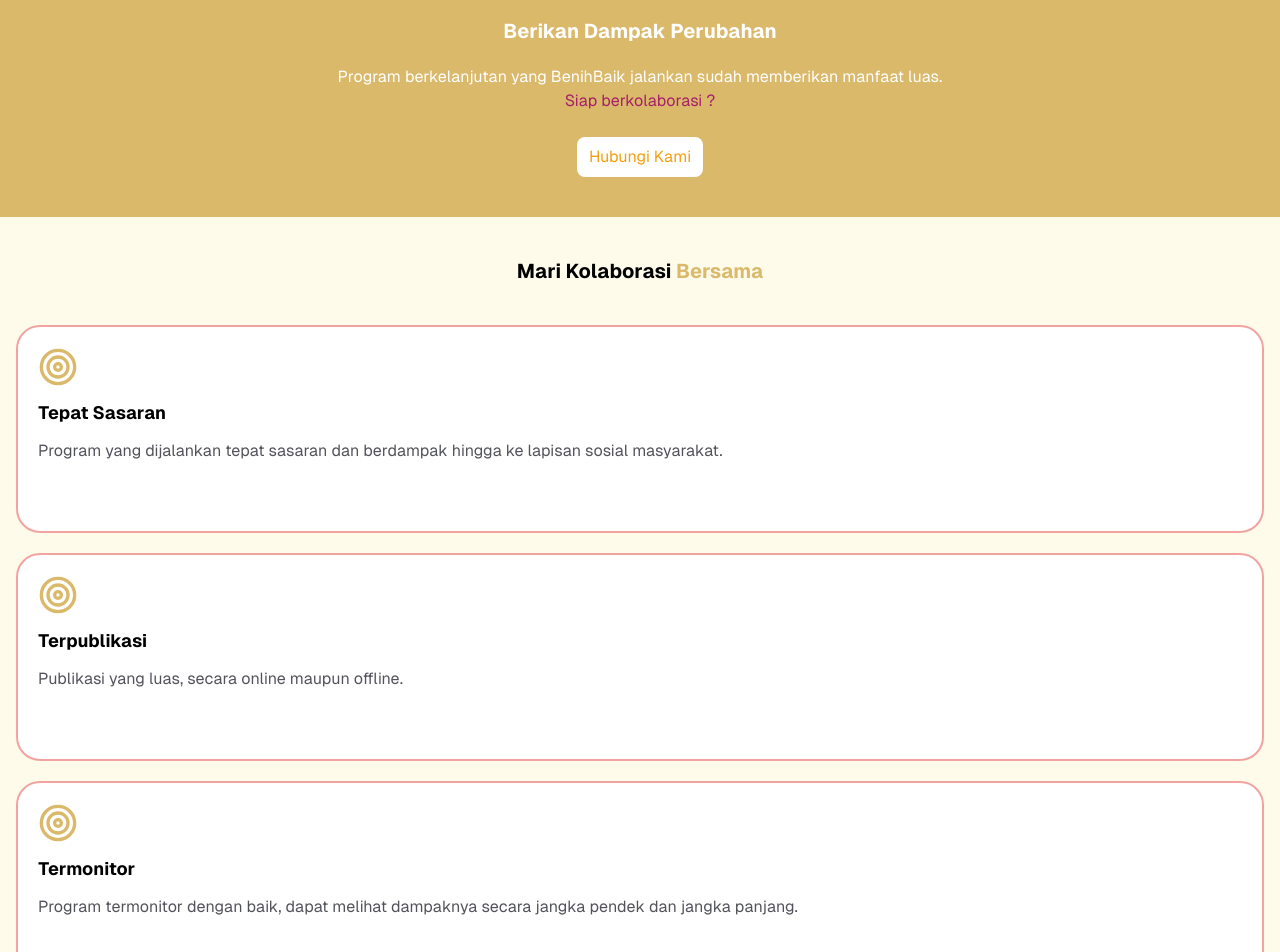
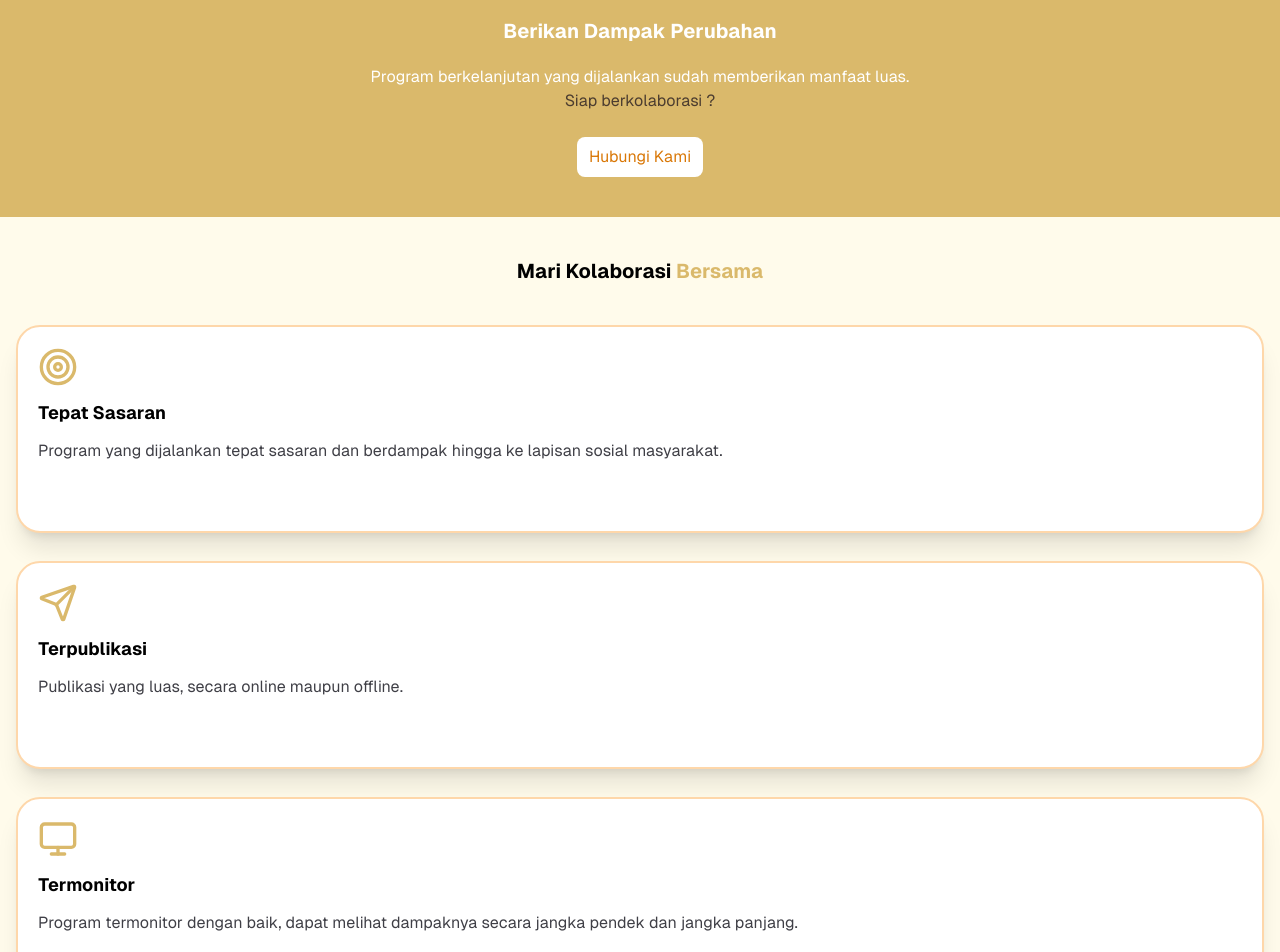
Before and after one commit to daffarian/indonesiaemasmerdeka, a Next.js app: page / in a window 1280 px wide. Shown: the part 1620-2572 px from the top of the page. Built offline with nearby package versions, Linux system fonts and the light colour scheme.

Commit message:
featured change ui

```diff
--- a/src/components/home/AboutSection.tsx
+++ b/src/components/home/AboutSection.tsx
@@ -4,7 +4,7 @@
   return (
     <section className={`${className} text-white`}>
       <div className="">
-        <div className="container py-10 bg-[#b08a31]">
+        <div className="container py-10 bg-secondary">
           <h2>Yayasan Indonesia Emas Merdeka</h2>
           <p className="mt-5">
             Kolaborasi program yang dijalankan akan mampu berdampak secara
@@ -15,13 +15,13 @@
         <div className="text-center container bg-primary py-10">
           <h2>Berikan Dampak Perubahan</h2>
           <p className="mt-5">
-            Program berkelanjutan yang BenihBaik jalankan sudah memberikan
+            Program berkelanjutan yang dijalankan sudah memberikan
             manfaat luas.
           </p>
-          <p className="text-[#A61F69]">Siap berkolaborasi ?</p>
+          <p className="text-[#4b3c2f]">Siap berkolaborasi ?</p>
           <Link
             href={"/"}
-            className={"px-3 py-2 mt-6 inline-flex rounded-lg bg-white text-amber-500 hover:shadow-lg transition-all"}
+            className={"px-3 py-2 mt-6 inline-flex rounded-lg bg-white text-amber-600 hover:shadow-lg transition-all"}
           >
             Hubungi Kami
           </Link>
--- a/src/components/home/FeaturedSection.tsx
+++ b/src/components/home/FeaturedSection.tsx
@@ -1,4 +1,6 @@
 import TargetIcon from "../icons/TergetIcon";
+import SendIcon from "../icons/SendIcon";
+import MonitorIcon from "../icons/MonitorIcon";
 
 export default function FeaturedSection({ className }: { className?: string }) {
   return (
@@ -6,27 +8,28 @@
       <h2 className="text-center">
         Mari Kolaborasi <span className="text-primary">Bersama</span>
       </h2>
-      <div className="container mt-10 flex flex-col gap-5">
-        <div className="p-5 border-2 border-[#f2a3a0] h-52 rounded-3xl bg-white">
+      <div className="container mt-10 flex flex-col gap-7">
+        <div className="p-5 border-2 border-orange-200 h-52 rounded-3xl bg-white shadow-xl">
           <TargetIcon className="text-primary h-10 w-10" />
           <h3 className="mt-3">Tepat Sasaran</h3>
-          <p className="text-zinc-600 mt-3">
+          <p className="text-zinc-700 mt-3">
             Program yang dijalankan tepat sasaran dan berdampak hingga ke
             lapisan sosial masyarakat.
           </p>
         </div>
-        <div className="p-5 border-2 border-[#f2a3a0] h-52 rounded-3xl bg-white">
-          <TargetIcon className="text-primary h-10 w-10" />
+        <div className="p-5 border-2 border-orange-200 h-52 rounded-3xl bg-white shadow-xl">
+          <SendIcon className="text-primary h-10 w-10" />
           <h3 className="mt-3">Terpublikasi</h3>
-          <p className="text-zinc-600 mt-3">
-          Publikasi yang luas, secara online maupun offline.
+          <p className="text-zinc-700 mt-3">
+            Publikasi yang luas, secara online maupun offline.
           </p>
         </div>
-        <div className="p-5 border-2 border-[#f2a3a0] h-52 rounded-3xl bg-white">
-          <TargetIcon className="text-primary h-10 w-10" />
+        <div className="p-5 border-2 border-orange-200 h-52 rounded-3xl bg-white shadow-xl">
+          <MonitorIcon className="text-primary h-10 w-10" />
           <h3 className="mt-3">Termonitor</h3>
-          <p className="text-zinc-600 mt-3">
-          Program termonitor dengan baik, dapat melihat dampaknya secara jangka pendek dan jangka panjang.
+          <p className="text-zinc-700 mt-3">
+            Program termonitor dengan baik, dapat melihat dampaknya secara
+            jangka pendek dan jangka panjang.
           </p>
         </div>
       </div>
--- a/src/components/home/HomeSection.tsx
+++ b/src/components/home/HomeSection.tsx
@@ -21,7 +21,7 @@
         {/* Headline Stop */}
         {/* CTA Start */}
         <div>
-          <p className="mt-10">Siap memberikan dampak kebaikan ?</p>
+          <p className="mt-10 font-semibold">Siap memberikan dampak kebaikan ?</p>
           <div className="flex flex-row w-full gap-5 mt-5 text-sm">
             <Link
               className="bg-primary text-center rounded-lg text-white w-full px-5 py-3"
--- /dev/null
+++ b/src/components/icons/MonitorIcon.tsx
@@ -0,0 +1,5 @@
+import { Monitor } from "lucide-react";
+
+export default function MonitorIcon({ className }: { className?: string }) {
+  return <Monitor className={className} />;
+}
--- /dev/null
+++ b/src/components/icons/SendIcon.tsx
@@ -0,0 +1,5 @@
+import { Send } from "lucide-react";
+
+export default function SendIcon({ className }: { className?: string }) {
+  return <Send className={className} />;
+}
--- a/tailwind.config.ts
+++ b/tailwind.config.ts
@@ -26,6 +26,7 @@
     extend: {
       colors: {
         primary: "#dab96b",
+        secondary: "#cc9921",
       },
       keyframes: {
         "accordion-down": {
```
